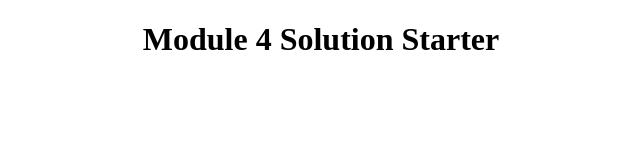
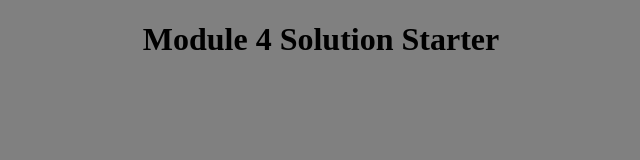
Before and after one commit to aadil-webmaster/module4-solution, a plain HTML site: page index.html in a window 1280 px wide. Shown: the whole page, without its empty margins (319-959 px from the left). Drawn offline with Linux system fonts and the light colour scheme.

Commit message:
Update index.html

```diff
--- a/index.html
+++ b/index.html
@@ -10,7 +10,7 @@
   <script src="SpeakGoodBye.js"></script>
   <script src="script.js"></script>
 </head>
-<body>
+<body style="display: block; background-color: grey;">
   <h1 style="diplay: block; text-align: center;">Module 4 Solution Starter</h1>
 </body>
 </html>
```
